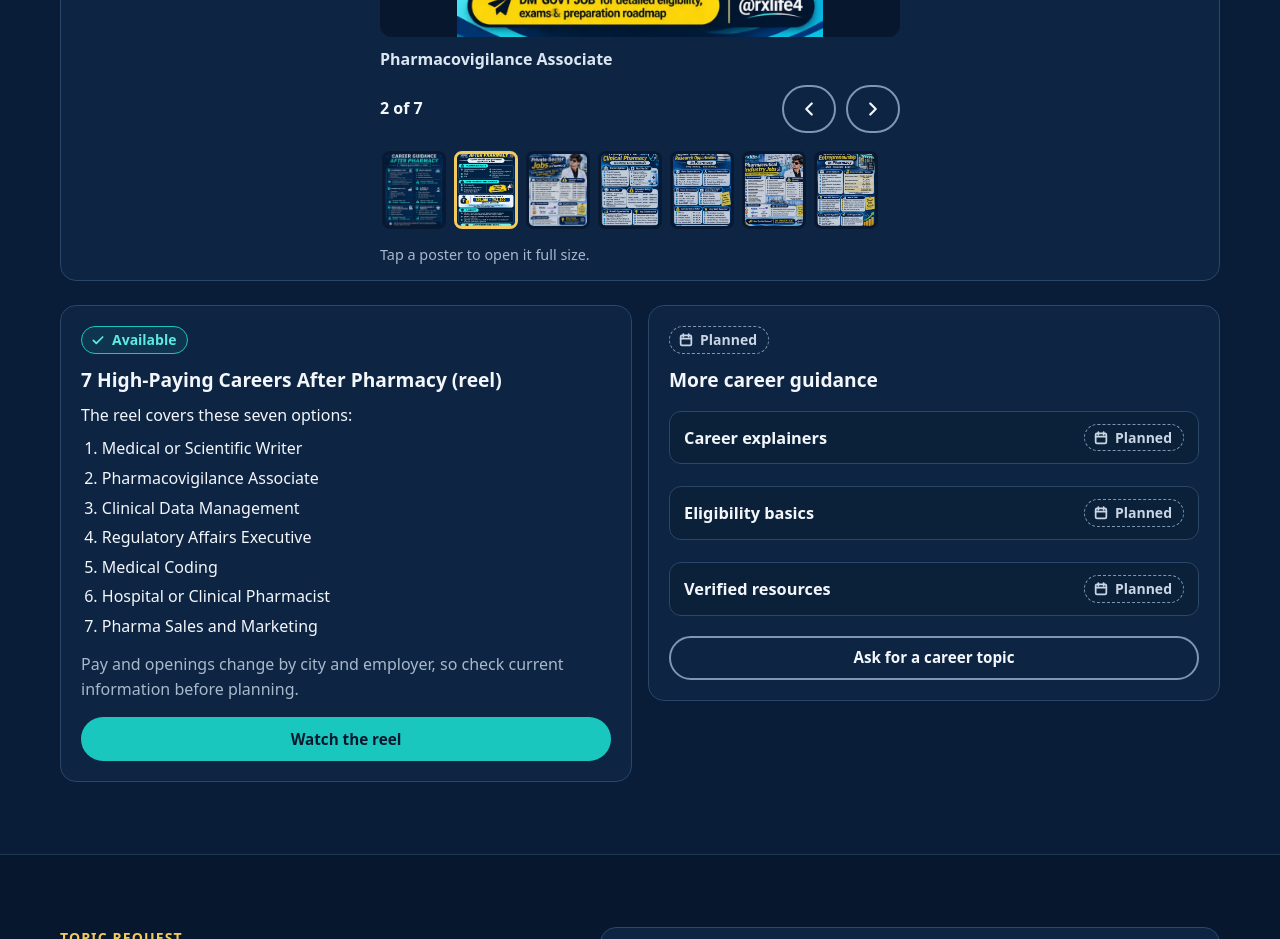
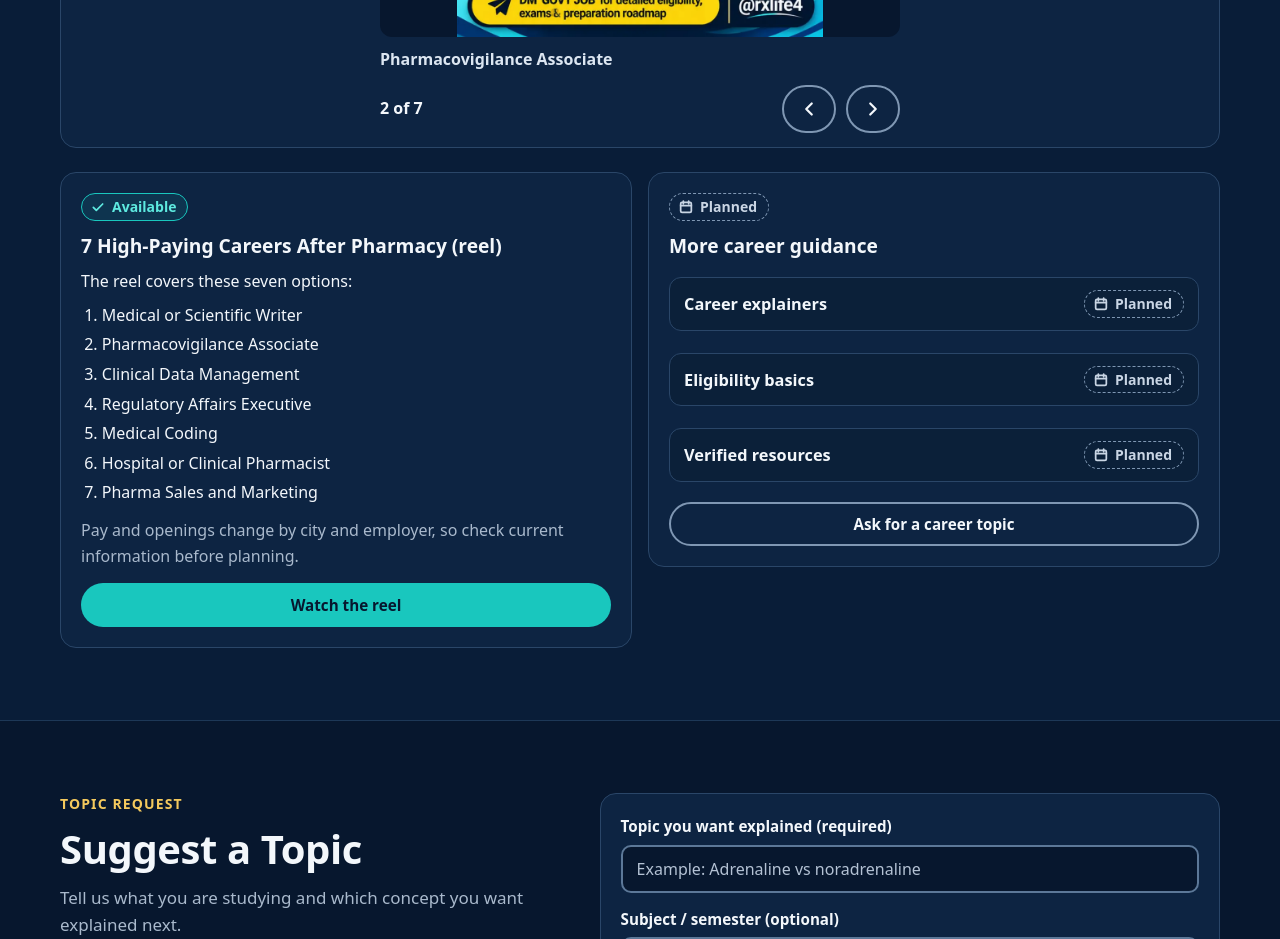
Before and after one commit to rxlife4withshaaz-glitch/rxlife4, a plain HTML site: page index.html in a window 1280 px wide. Shown: the part 5400-6339 px from the top of the page. Drawn offline with Linux system fonts and the light colour scheme.

Commit message:
Careers: remove thumbnail strip and hint

```diff
--- a/index.html
+++ b/index.html
@@ -17,7 +17,7 @@
 <meta name="twitter:card" content="summary_large_image">
 <meta name="twitter:title" content="RxLife4 | Your Pharmacy Learning Space">
 <meta name="twitter:description" content="B.Pharm study notes, short pharmacy reels and career guidance.">
-<link rel="stylesheet" href="style.css?v=20261123b">
+<link rel="stylesheet" href="style.css?v=20261123c">
 </head>
 <body>
 <a class="skip" href="#main">Skip to content</a>
@@ -1368,16 +1368,6 @@
         <button class="ib" type="button" id="ps-prev" aria-label="Previous poster"><svg viewBox="0 0 24 24" fill="none" stroke="currentColor" stroke-width="2.4" stroke-linecap="round" stroke-linejoin="round" aria-hidden="true"><path d="m15 6-6 6 6 6"/></svg></button>
         <button class="ib" type="button" id="ps-next" aria-label="Next poster"><svg viewBox="0 0 24 24" fill="none" stroke="currentColor" stroke-width="2.4" stroke-linecap="round" stroke-linejoin="round" aria-hidden="true"><path d="m9 6 6 6-6 6"/></svg></button>
       </div>
-      <ul class="ps-thumbs" id="ps-thumbs" aria-label="All 7 posters">
-        <li><button type="button" aria-label="Show poster 1: Medical or Scientific Writer" aria-current="true"><img src="assets/img/career-slide-01.webp" alt="" width="64" height="80" loading="lazy"></button></li>
-        <li><button type="button" aria-label="Show poster 2: Pharmacovigilance Associate"><img src="assets/img/career-slide-02.webp" alt="" width="64" height="80" loading="lazy"></button></li>
-        <li><button type="button" aria-label="Show poster 3: Clinical Data Management"><img src="assets/img/career-slide-03.webp" alt="" width="64" height="80" loading="lazy"></button></li>
-        <li><button type="button" aria-label="Show poster 4: Regulatory Affairs Executive"><img src="assets/img/career-slide-04.webp" alt="" width="64" height="80" loading="lazy"></button></li>
-        <li><button type="button" aria-label="Show poster 5: Medical Coding"><img src="assets/img/career-slide-05.webp" alt="" width="64" height="80" loading="lazy"></button></li>
-        <li><button type="button" aria-label="Show poster 6: Hospital or Clinical Pharmacist"><img src="assets/img/career-slide-06.webp" alt="" width="64" height="80" loading="lazy"></button></li>
-        <li><button type="button" aria-label="Show poster 7: Pharma Sales and Marketing"><img src="assets/img/career-slide-07.webp" alt="" width="64" height="80" loading="lazy"></button></li>
-      </ul>
-      <p class="ps-hint">Tap a poster to open it full size.</p>
     </div>
     <div class="two">
       <div class="box">
@@ -1499,6 +1489,6 @@
   </div>
 </footer>
 
-<script src="script.js?v=20261123b"></script>
+<script src="script.js?v=20261123c"></script>
 </body>
 </html>
```
